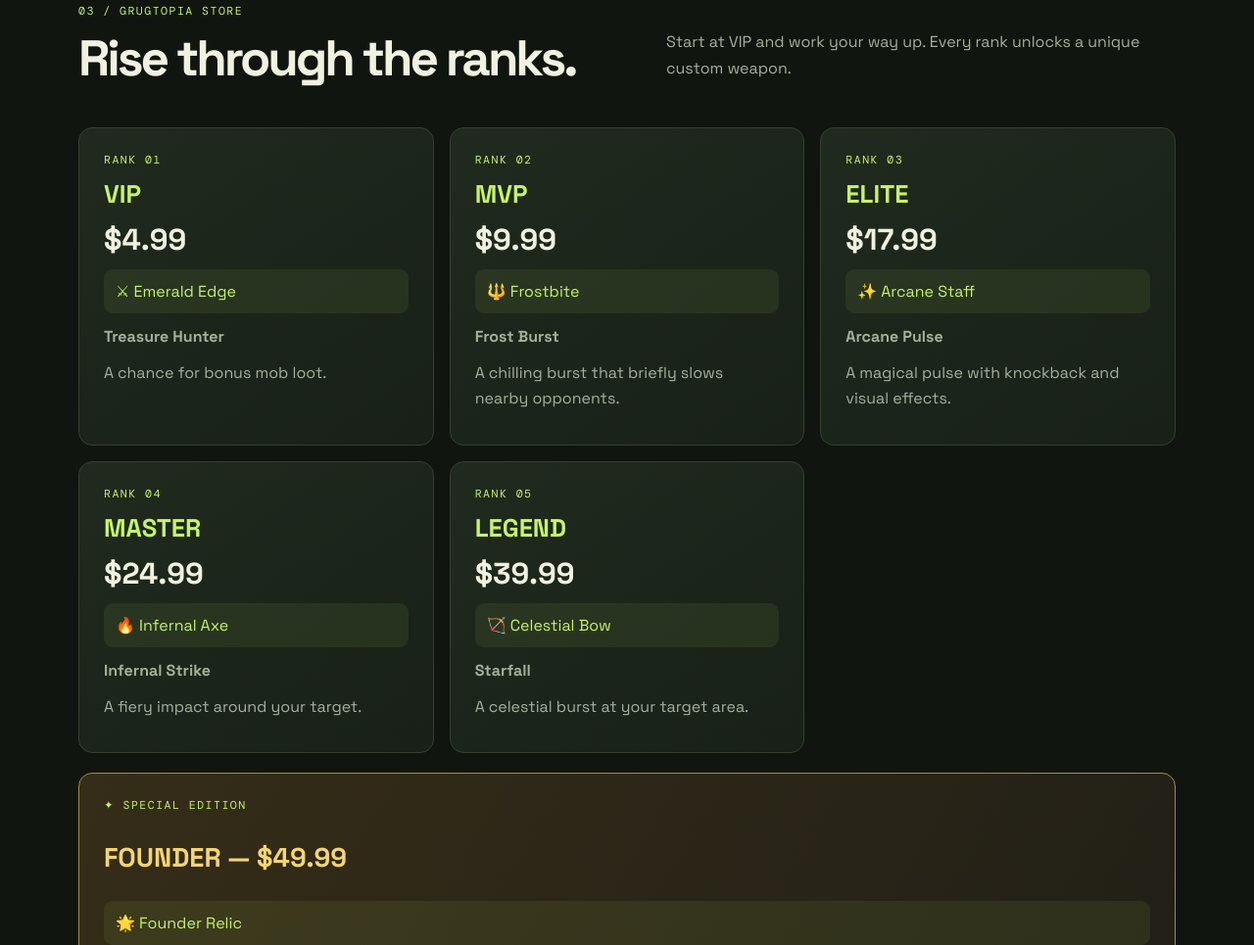
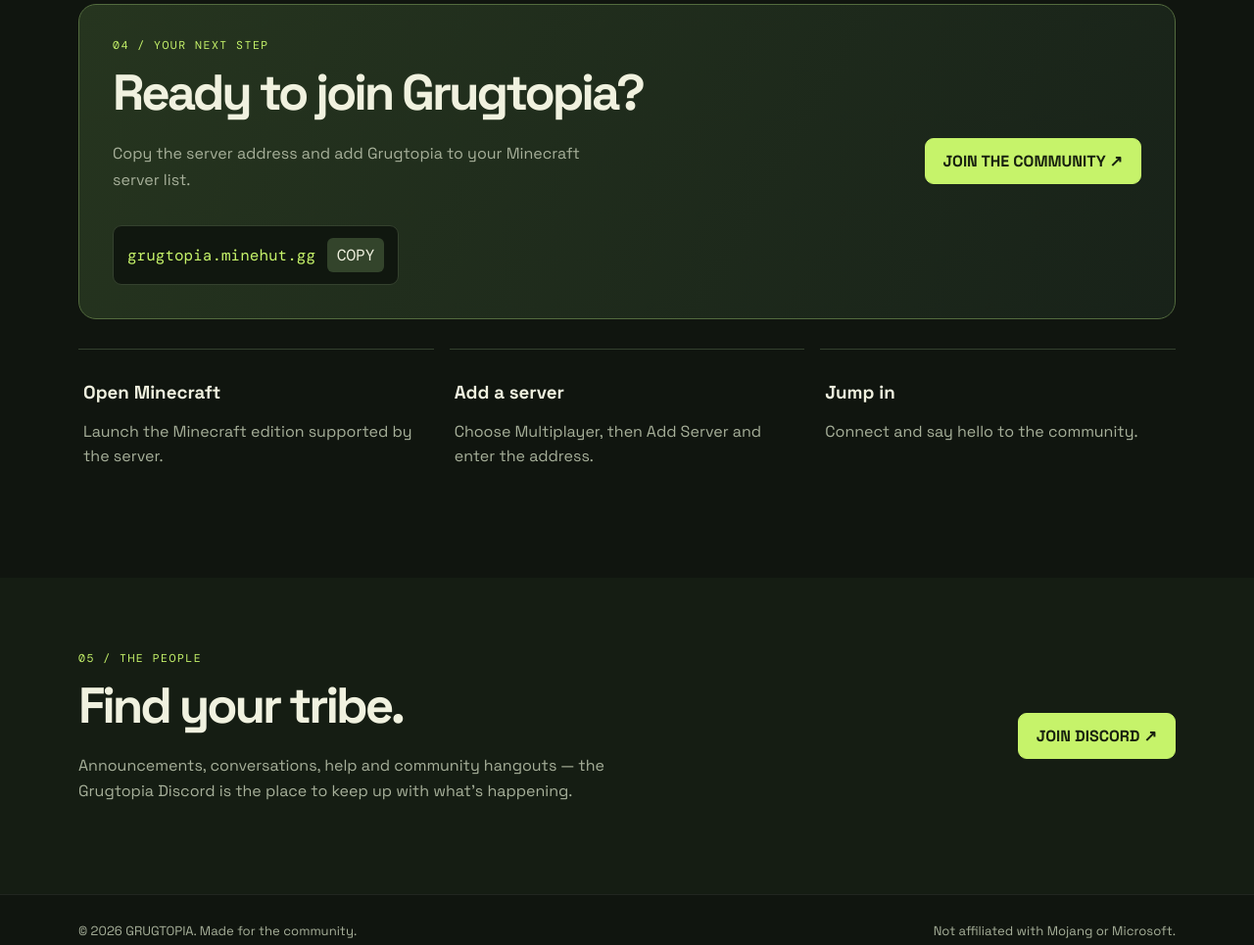
Before and after one commit to notblokbruh/grugtopia-website, a plain HTML site: page index.html in a window 1280 px wide. Shown: the part 1835-2800 px from the top of the page at 98% size. Drawn offline with nearby package versions, Linux system fonts and the light colour scheme.

Commit message:
Update index.html

```diff
--- a/index.html
+++ b/index.html
@@ -135,48 +135,6 @@ section{padding:55px 0}
 </div>
 </section>
 
-<section id="shop">
-<div class="wrap">
-<div class="section-head">
-<div><div class="eyebrow">03 / GRUGTOPIA STORE</div><h2>Rise through the ranks.</h2></div>
-<p class="section-desc">Start at VIP and work your way up. Every rank unlocks a unique custom weapon.</p>
-</div>
-
-<div class="shop-grid">
-<article class="rank-card"><div class="shop-tag">RANK 01</div><h3>VIP</h3><div class="rank-price">$4.99</div><div class="rank-weapon">⚔ Emerald Edge</div><p><strong>Treasure Hunter</strong></p><p class="rank-desc">A chance for bonus mob loot.</p></article>
-<article class="rank-card"><div class="shop-tag">RANK 02</div><h3>MVP</h3><div class="rank-price">$9.99</div><div class="rank-weapon">🔱 Frostbite</div><p><strong>Frost Burst</strong></p><p class="rank-desc">A chilling burst that briefly slows nearby opponents.</p></article>
-<article class="rank-card"><div class="shop-tag">RANK 03</div><h3>ELITE</h3><div class="rank-price">$17.99</div><div class="rank-weapon">✨ Arcane Staff</div><p><strong>Arcane Pulse</strong></p><p class="rank-desc">A magical pulse with knockback and visual effects.</p></article>
-<article class="rank-card"><div class="shop-tag">RANK 04</div><h3>MASTER</h3><div class="rank-price">$24.99</div><div class="rank-weapon">🔥 Infernal Axe</div><p><strong>Infernal Strike</strong></p><p class="rank-desc">A fiery impact around your target.</p></article>
-<article class="rank-card"><div class="shop-tag">RANK 05</div><h3>LEGEND</h3><div class="rank-price">$39.99</div><div class="rank-weapon">🏹 Celestial Bow</div><p><strong>Starfall</strong></p><p class="rank-desc">A celestial burst at your target area.</p></article>
-</div>
-
-<div class="founder-card">
-<div class="shop-tag">✦ SPECIAL EDITION</div>
-<h3>FOUNDER — $49.99</h3>
-<div class="rank-weapon">🌟 Founder Relic</div>
-<p><strong>Eternal Legacy</strong></p>
-<p>A special rank separate from the normal upgrade progression.</p>
-</div>
-
-<div class="rank-calculator">
-<div class="eyebrow">RANK UPGRADE CALCULATOR</div>
-<h2>What's your current rank?</h2>
-<p class="section-desc">Select your current rank to see the price of your next upgrade.</p>
-<select id="currentRank">
-<option value="NONE">No rank yet</option>
-<option value="VIP">VIP</option>
-<option value="MVP">MVP</option>
-<option value="ELITE">ELITE</option>
-<option value="MASTER">MASTER</option>
-<option value="LEGEND">LEGEND</option>
-</select>
-<div class="rank-result" id="rankResult" aria-live="polite">Your first rank is VIP.<br><strong>Price: $4.99</strong></div>
-</div>
-
-<div class="shop-note"><strong>Store preview:</strong> Purchases are not enabled yet. Prices and perks are proposals. Payment and rank delivery are not connected. A parent or guardian must manage payment setup, and the server must follow applicable Minecraft and Minehut commercial rules.</div>
-</div>
-</section>
-
 <section id="join">
 <div class="wrap">
 <div class="join">
```
